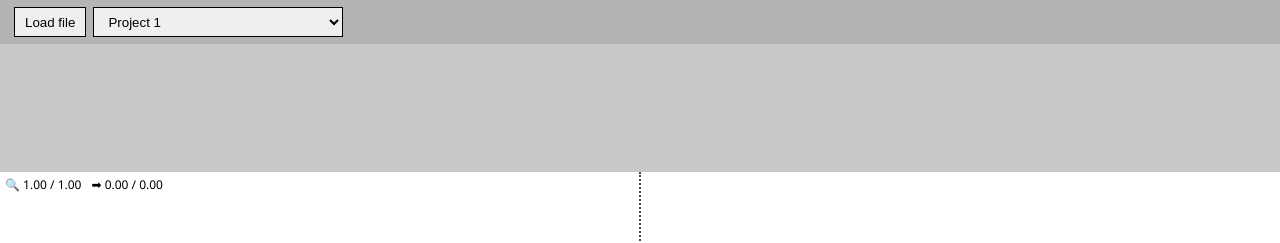
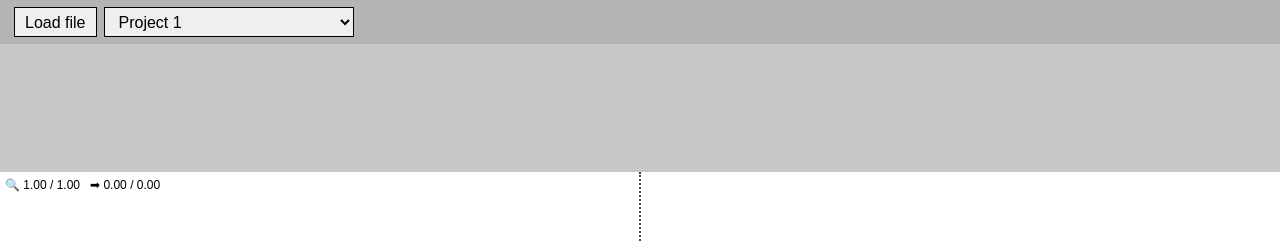
Before and after one commit to charJKL/react.split.v2, a React (Create React App) app: page / in a window 1280 px wide. Shown: the top 243 px of the page. Built offline with nearby package versions, Linux system fonts and the light colour scheme.

Commit message:
Fix sass bug with `/` treated as division operator.

```diff
--- a/src/index.scss
+++ b/src/index.scss
@@ -1,4 +1,6 @@
-$font: 'Segoe UI', sans-serif;
+@use "sass:list";
+
+$font: Arial, sans-serif;
 
 $row-margin: 7px;
 $color-gray: rgba(170, 170, 170);
@@ -33,7 +35,7 @@ body
 	height: $input-main-height;
 	box-sizing: border-box;
 	padding: 0px 10px;
-	font: 16px / $input-main-height $input-main-font-family;
+	font: list.slash(16px, $input-main-height) $input-main-font-family;
 	border-radius: 0px;
 	border: solid 1px #000;
 	&:focus{
```
